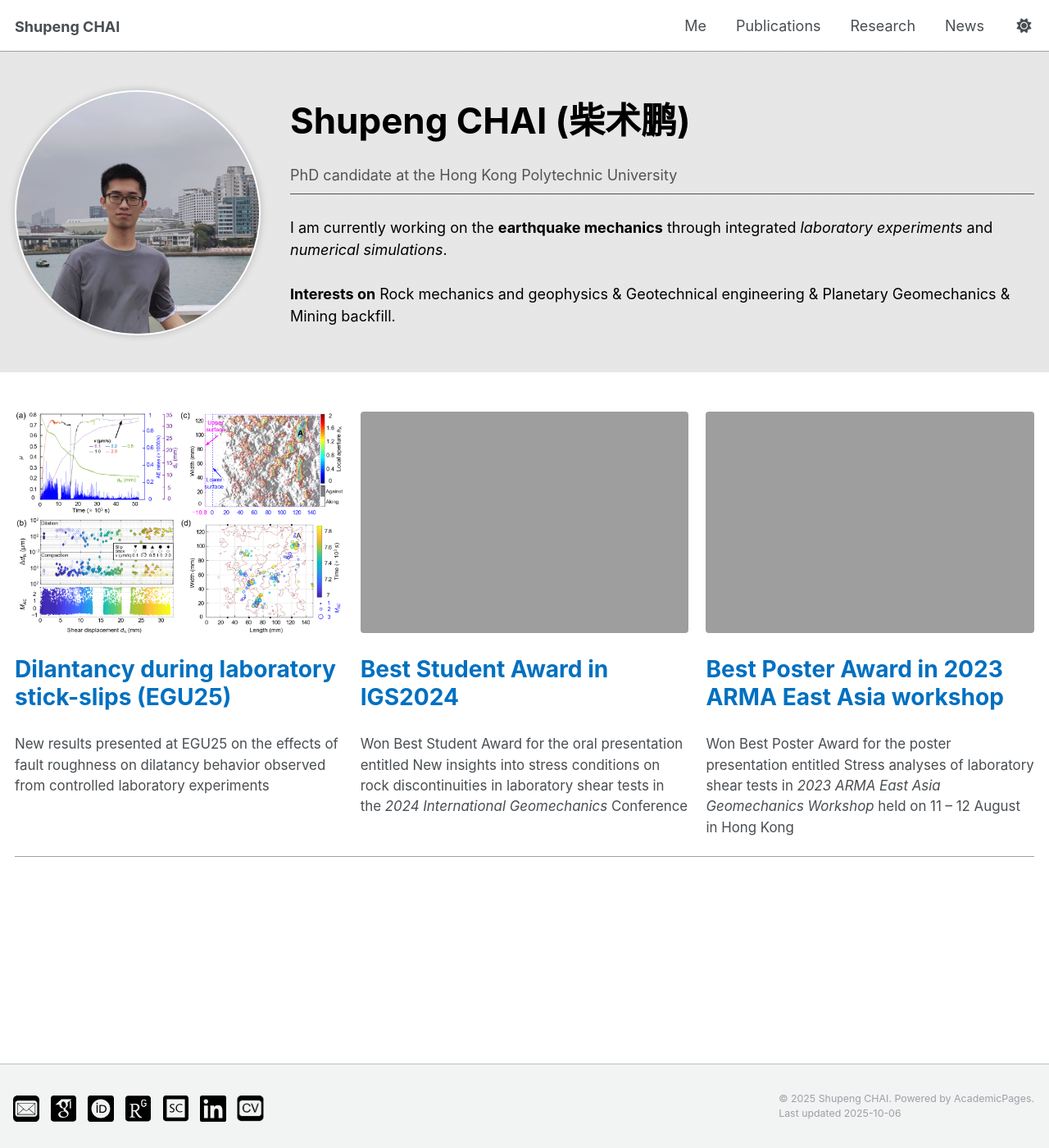
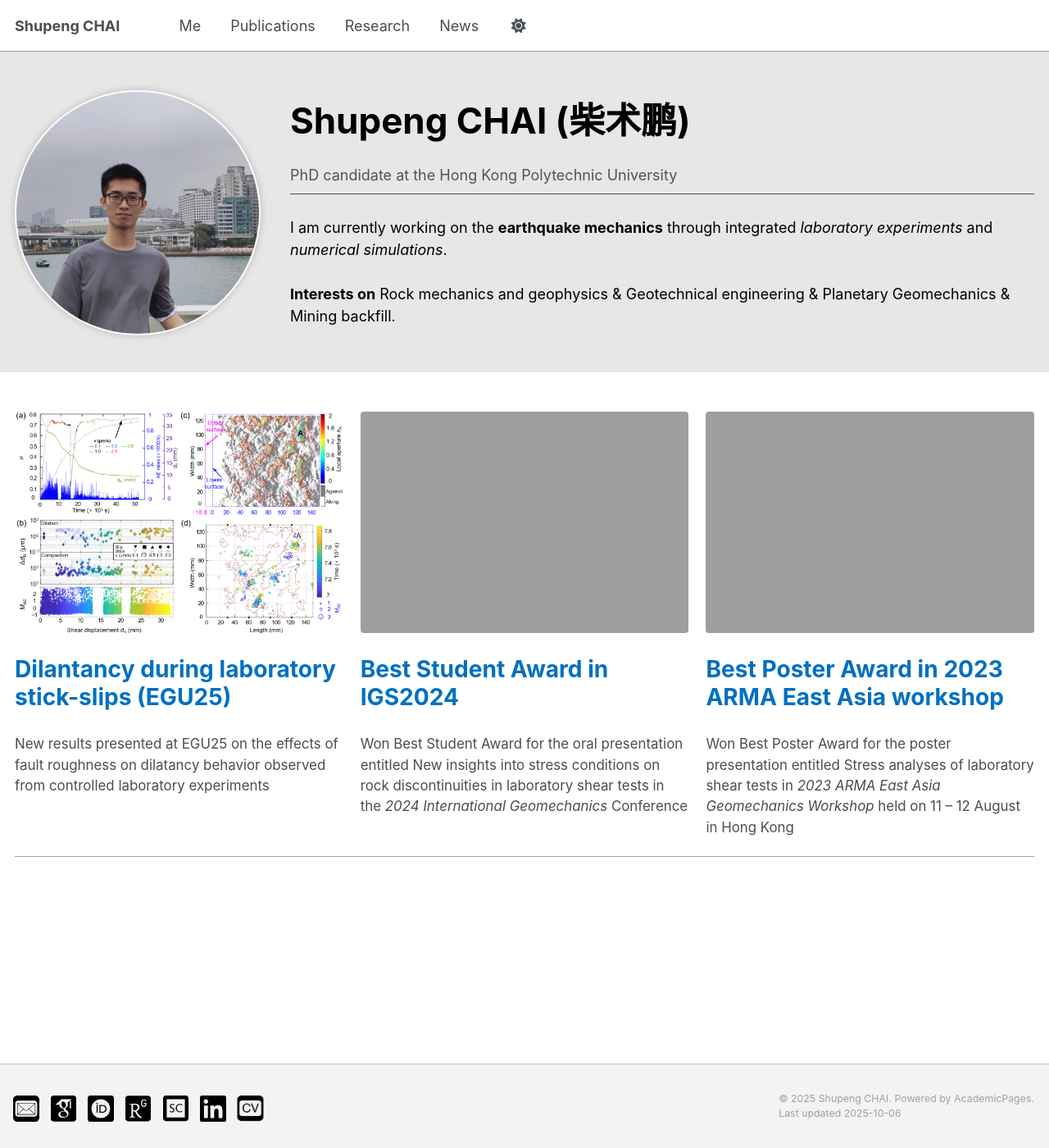
Before and after one commit to spchai/spchai.github.io, a Jekyll site: the page built from _pages/about.md, in a window 1280 px wide and 1400 px high. Shown: the whole window at 82% size. Built offline with Jekyll 4.4.1, drawn with Linux system fonts in a browser that asks for light colours.

Commit message:
Update _navigation.scss

```diff
--- a/_sass/layout/_navigation.scss
+++ b/_sass/layout/_navigation.scss
@@ -176,15 +176,6 @@
   position: relative;
   min-width: 250px;
   background: var(--global-bg-color);
-  display: flex;
-  justify-content: space-between;
-  align-items: center;
-
-  @media (max-width: 1024px) {
-    justify-content: flex-start;
-    padding-left: 80px;
-    padding-right: 50px;
-  }
 
   a {
     display: block;
@@ -199,9 +190,9 @@
   }
 
   button {
-    position: relative;
+    position: absolute;
     height: 2.5rem;
-    // right: 0;
+    right: 0;
     padding: 0 0.5rem;
     border: 0;
     outline: none;
@@ -209,67 +200,27 @@
     color: #fff;
     cursor: pointer;
     z-index: 100;
-    margin-left: 1rem;
-
-    @media (max-width: 1024px) {
-      position: absolute;
-      right: 1rem;
-      top: 50%;
-      transform: translateY(-50%);
-      margin-left: 0;
-      display: block !important; // 确保按钮显示
-    }
   }
 
   .visible-links {
-    display: flex;
-    align-items: center;
-    margin-left: auto;
-
-    @media (max-width: 1024px) {
-      width: 100%;
-      padding-right: 50px;
-      flex-wrap: nowrap;
-      overflow: hidden;
-    }
+    display: table;
 
     li {
-      display: flex;
-      align-items: center;
-      flex-shrink: 0;
-      white-space: nowrap;
+      display: table-cell;
+      vertical-align: middle;
 
       &:first-child {
-        position: absolute;
-        left: 0;
-        top: 50%;
-        transform: translateY(-50%);
         font-weight: bold;
         text-wrap: wrap;
-
-        @media (max-width: 1024px) {
-          display: flex !important;
-          left: 1rem;
-        }
 
         a {
           margin-left: 0;
         }
       }
 
-      @media (max-width: 1024px) {
-        &.hidden,
-        &.js-hidden {
-          display: none !important;
-        }
-      }
-
       &:last-child {
         a {
           margin-right: 0;
-          @media (max-width: 1024px) {
-            margin-right: 0.5rem;
-          }
         }
       }
     }
@@ -319,10 +270,6 @@
     border-radius: $border-radius;
     background: #fff;
     box-shadow: 0 0 10px rgba(#000, 0.25);
-    display: none;
-    &.visible {
-      display: block;
-    }
 
     a {
       margin: 0;
```
